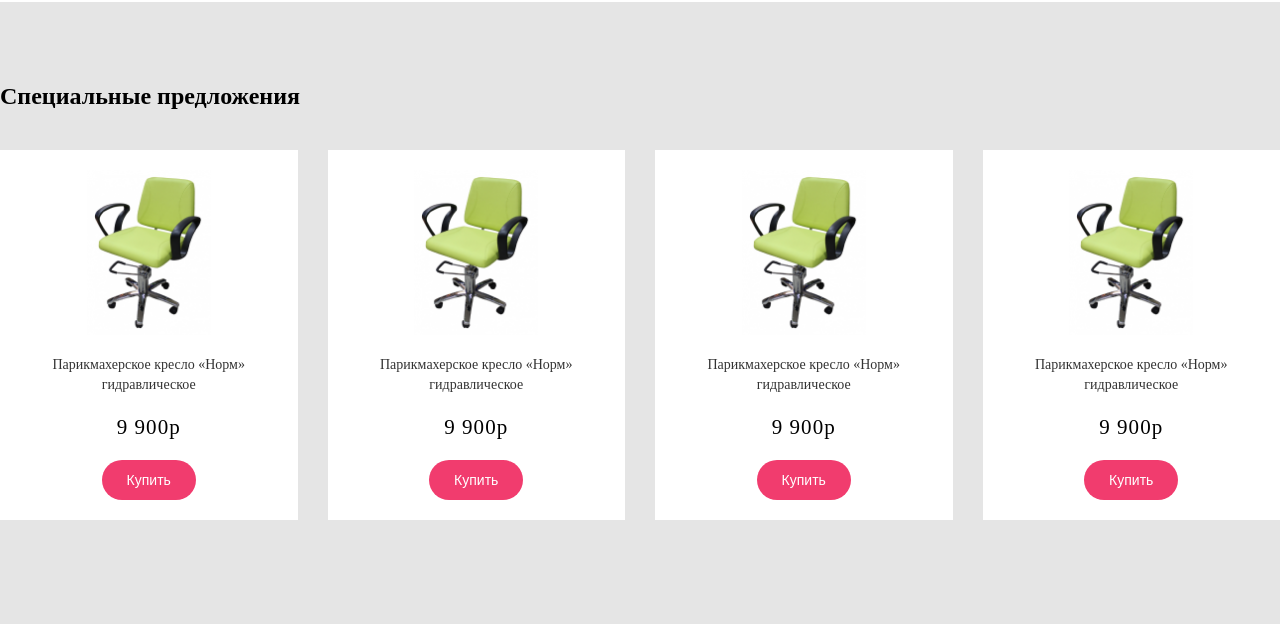
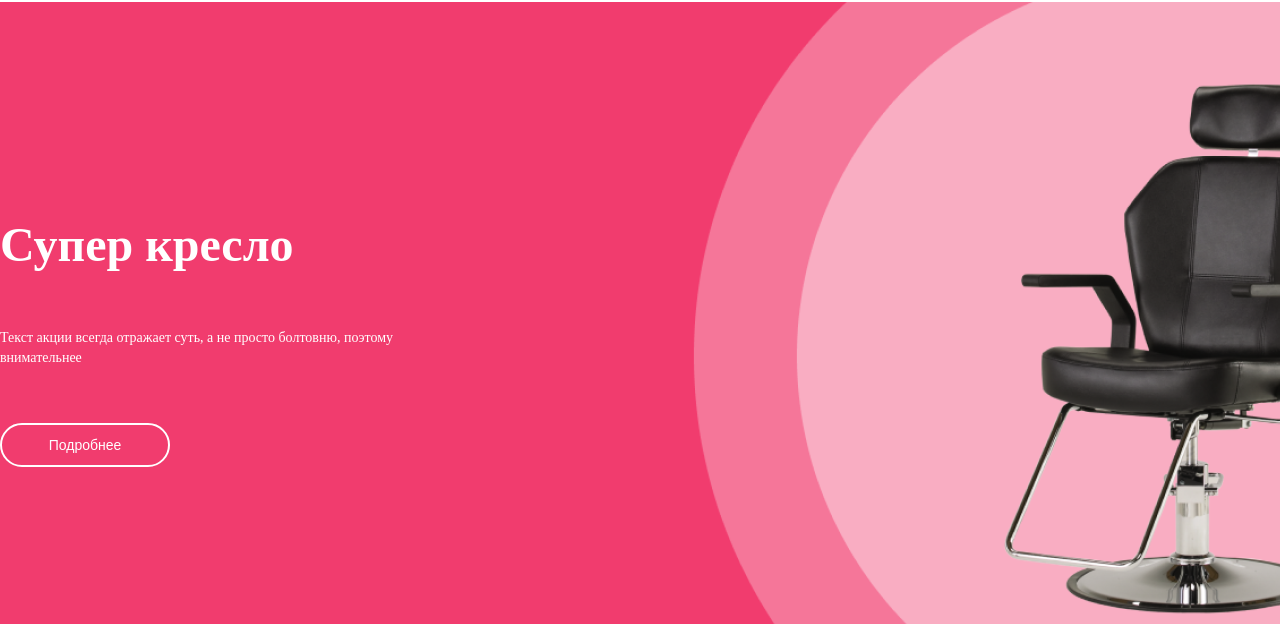
Before and after one commit to Kot-off/Chair-shop, a website: page index.html in a window 1280 px wide. Shown: the part 176-800 px from the top of the page. Drawn offline with Linux system fonts and the light colour scheme.

Commit message:
create styles and html super-product block

```diff
--- a/index.html
+++ b/index.html
@@ -57,6 +57,26 @@
     </div>
   </header>
   <!-- header -->
+
+  <!-- super-products -->
+  <section class="super-product">
+    <div class="wrapper super-product__wrapper">
+      <div class="super-product__main-info">
+        <h2 class="super-product__title">
+          Супер кресло
+        </h2>
+        <span class="super-product__subtitle">
+          Текст акции всегда отражает суть, а не просто
+          болтовню, поэтому внимательнее
+        </span>
+        <button class="super-product__button default-button">
+          Подробнее
+        </button>
+      </div>
+
+    </div>
+  </section>
+  <!-- super-products -->
 
 
   <!-- main -->
--- a/src/scss/index.scss
+++ b/src/scss/index.scss
@@ -15,3 +15,4 @@
 @import "./modules/header";
 @import "./modules/special-products";
 @import "./modules/recently-watched-product";
+@import "./modules/super-product";
--- /dev/null
+++ b/src/scss/modules/_super-product.scss
@@ -0,0 +1,41 @@
+.super-product {
+  color: $main-text-color;
+  background-image: url(../assets/super-products/super-products.png);
+
+  &__wrapper {
+    display: flex;
+    flex-direction: column;
+
+    padding: 215px 0;
+  }
+
+  &__main-info {
+    display: flex;
+    flex-direction: column;
+  }
+
+  &__title {
+    font-size: 4.8rem;
+    line-height: 5.6rem;
+    font-weight: bold;
+  }
+
+  &__subtitle {
+    max-width: 35%;
+    font-size: 1.4rem;
+    line-height: 2rem;
+  }
+
+  &__button {
+    max-width: 170px;
+
+    background: transparent;
+    border-color: $primary2;
+    color: $main-text-color;
+  }
+
+  &__title,
+  &__subtitle {
+    margin-bottom: 55px;
+  }
+}
```
Also changed, not shown: src/assets/super-products/super-products.png (added), src/css/index.css.
